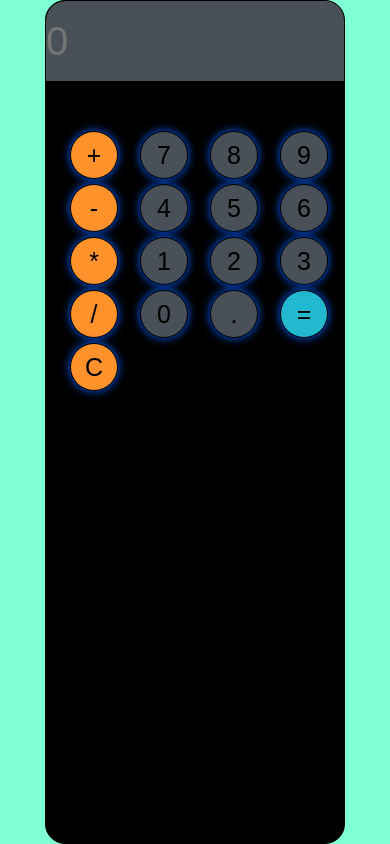
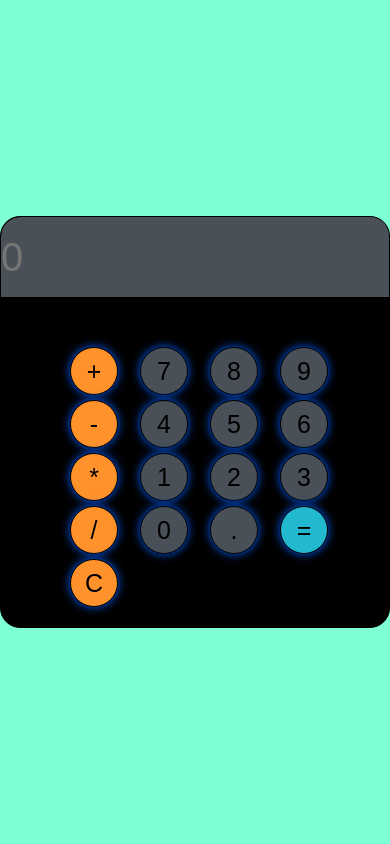
Before and after one commit to claygro/assignment-calculator, a plain HTML site: page index.html in a window 390 px wide. Drawn offline with Linux system fonts and the light colour scheme.

Commit message:
bug fixed

```diff
--- a/style.css
+++ b/style.css
@@ -48,15 +48,13 @@ input {
   display: flex;
   /* flex-direction: column; */
   justify-content: center;
+  height: 100vh;
   align-items: center;
 }
 #color {
   background-color: black;
-  height: 100vh;
-  /* max-width: 480px; */
   overflow: hidden;
-  /* margin-left: 25rem;
-  margin-top: 10px; */
+  padding-bottom: 20px;
   border-radius: 20px;
   border: 1px solid;
 }
@@ -86,7 +84,7 @@ button:active {
 }
 @media (max-width: 520px) {
   #color {
-    width: 300px;
+    width: 400px;
   }
   button {
     width: 3rem;
@@ -97,7 +95,6 @@ button:active {
     grid-template-columns: 40px 40px 40px 40px;
     gap: 30px;
     row-gap: 5px;
-    margin-top: 50px;
     justify-content: center;
     align-items: center;
   }
```
